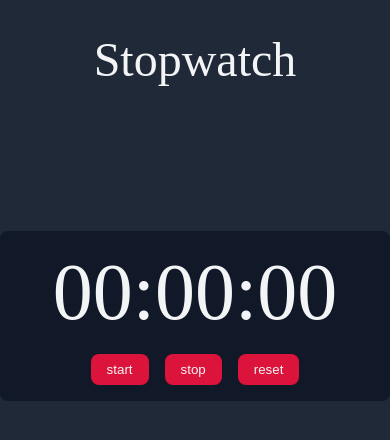
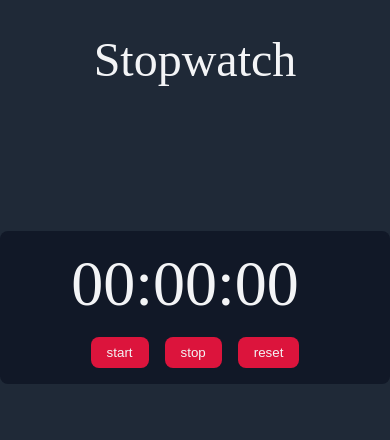
Before and after one commit to nidhi7485/stopwatch, a plain HTML site: page index.html in a window 390 px wide. Drawn offline with Linux system fonts and the light colour scheme.

Commit message:
Update styles.css

```diff
--- a/styles.css
+++ b/styles.css
@@ -50,6 +50,14 @@ body {
   margin-bottom: 1rem;
 }
 
+/* for smalller screen */
+@media screen and (max-width: 485px) {
+  .time {
+    font-size: 4rem;
+    margin-right: 20px;
+  }
+}
+
 /* end of time */
 
 /* start control */
```
